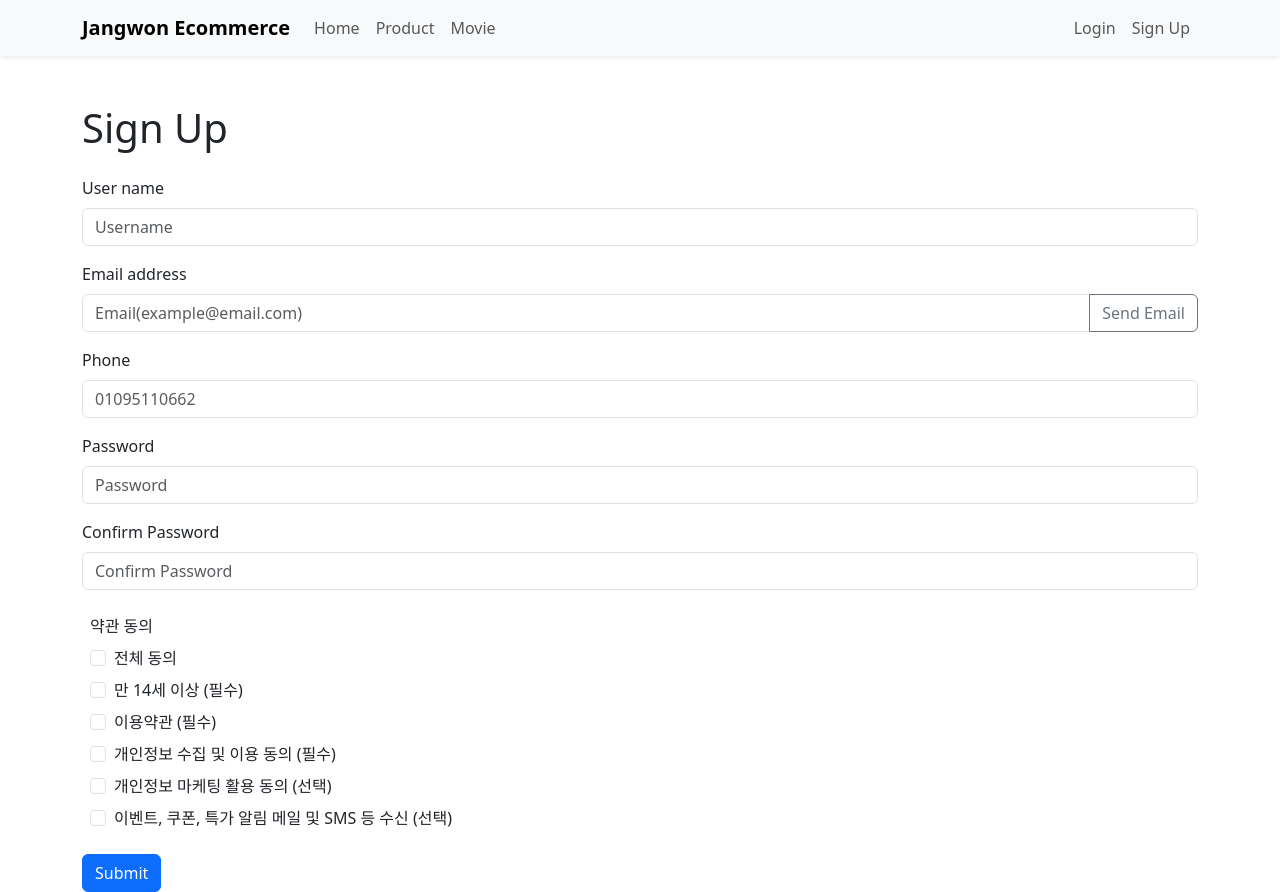
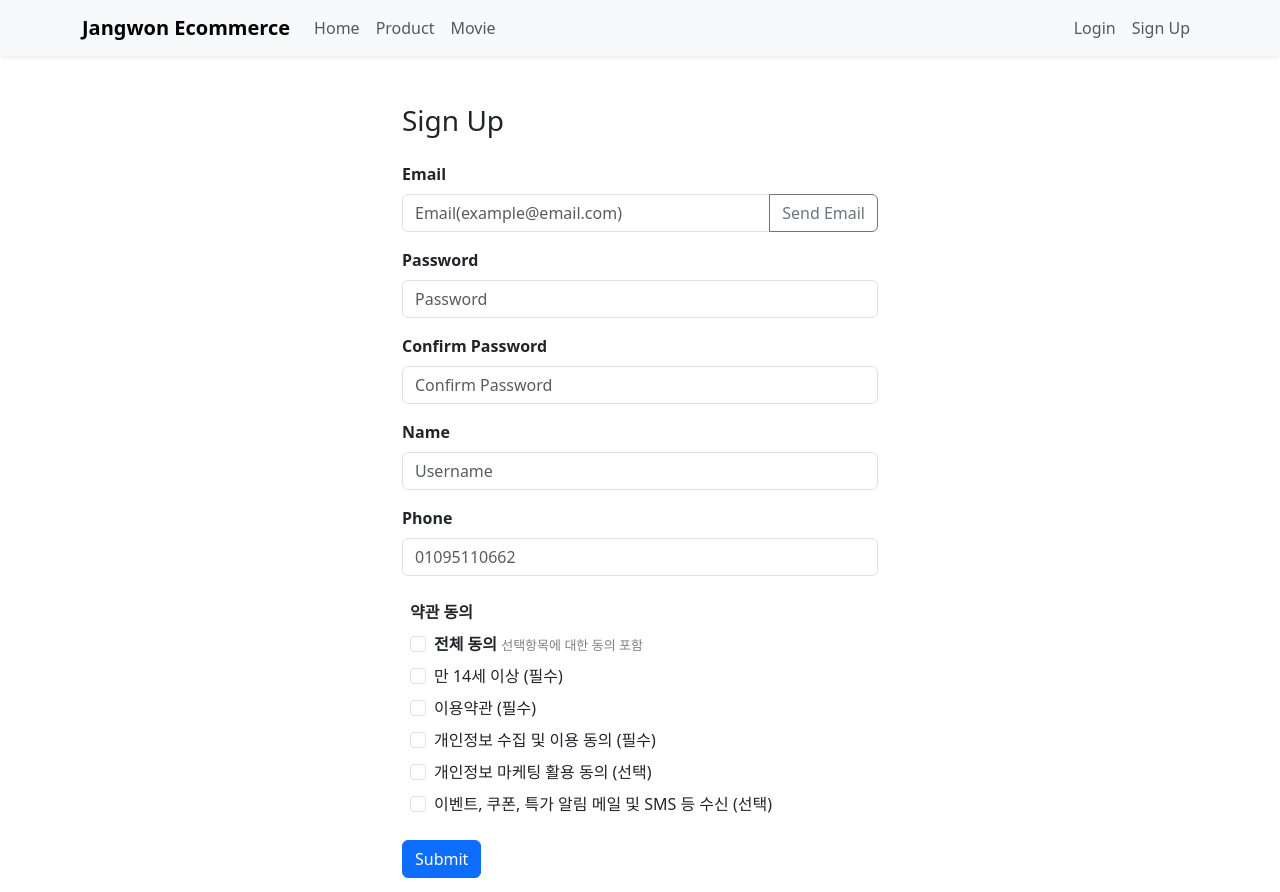
Before and after one commit to Jang-Sen/ecommerce_frontend, a React (Create React App) app: page /signup in a window 1280 px wide. Built offline with nearby package versions, Linux system fonts and the light colour scheme.

Commit message:
Update terms from signup

```diff
--- a/src/pages/SignUp.js
+++ b/src/pages/SignUp.js
@@ -134,23 +134,17 @@ const SignUp = () => {
   }, []);
 
   return (
-    <Container className={'mt-5'}>
-      <h1>Sign Up</h1>
+    <Container
+      className={'mt-5'}
+      style={{ maxWidth: '500px', marginTop: '50px' }}
+    >
+      <h3>Sign Up</h3>
       <Row className={'mt-4'}>
         <Form onSubmit={signupHandler}>
-          <Form.Group className="mb-3" controlId="formBasicUsername">
-            <Form.Label>User name</Form.Label>
-            <Form.Control
-              type="text"
-              placeholder="Username"
-              value={name}
-              onChange={(e) => setName(e.target.value)}
-              required
-            />
-          </Form.Group>
-
           <Form.Group className="mb-3" controlId="formBasicEmail">
-            <Form.Label>Email address</Form.Label>
+            <Form.Label>
+              <strong>Email</strong>
+            </Form.Label>
 
             <InputGroup className="mb-3">
               <Form.Control
@@ -183,7 +177,9 @@ const SignUp = () => {
 
           {otpShow ? (
             <Form.Group className={'mb-3'} controlId="formBasicValidate">
-              <Form.Label>OTP</Form.Label>
+              <Form.Label>
+                <strong>OTP</strong>
+              </Form.Label>
               <Form.Control
                 type="text"
                 placeholder="000000"
@@ -201,19 +197,10 @@ const SignUp = () => {
             </Form.Group>
           ) : null}
 
-          <Form.Group className="mb-3" controlId="formBasicPhone">
-            <Form.Label>Phone</Form.Label>
-            <Form.Control
-              type="text"
-              placeholder="01095110662"
-              value={phone}
-              onChange={(e) => setPhone(e.target.value)}
-              required
-            />
-          </Form.Group>
-
           <Form.Group className="mb-3" controlId="formBasicPassword">
-            <Form.Label>Password</Form.Label>
+            <Form.Label>
+              <strong>Password</strong>
+            </Form.Label>
             <Form.Control
               type="password"
               placeholder="Password"
@@ -224,7 +211,9 @@ const SignUp = () => {
           </Form.Group>
 
           <Form.Group className="mb-3" controlId="formBasicConfirmPassword">
-            <Form.Label>Confirm Password</Form.Label>
+            <Form.Label>
+              <strong>Confirm Password</strong>
+            </Form.Label>
             <Form.Control
               type="password"
               placeholder="Confirm Password"
@@ -234,11 +223,46 @@ const SignUp = () => {
             />
           </Form.Group>
 
+          <Form.Group className="mb-3" controlId="formBasicUsername">
+            <Form.Label>
+              <strong>Name</strong>
+            </Form.Label>
+            <Form.Control
+              type="text"
+              placeholder="Username"
+              value={name}
+              onChange={(e) => setName(e.target.value)}
+              required
+            />
+          </Form.Group>
+
+          <Form.Group className="mb-3" controlId="formBasicPhone">
+            <Form.Label>
+              <strong>Phone</strong>
+            </Form.Label>
+            <Form.Control
+              type="text"
+              placeholder="01095110662"
+              value={phone}
+              onChange={(e) => setPhone(e.target.value)}
+              required
+            />
+          </Form.Group>
+
           <Form.Group className="m-2 mt-4">
-            <Form.Label>약관 동의</Form.Label>
+            <Form.Label>
+              <strong>약관 동의</strong>
+            </Form.Label>
             <Form.Check
               type="checkbox"
-              label="전체 동의"
+              label={
+                <>
+                  <strong>전체 동의 </strong>
+                  <text style={{ color: 'gray', fontSize: 'small' }}>
+                    선택항목에 대한 동의 포함
+                  </text>
+                </>
+              }
               checked={agreements.all}
               onChange={handleAllCheck}
             />
```
